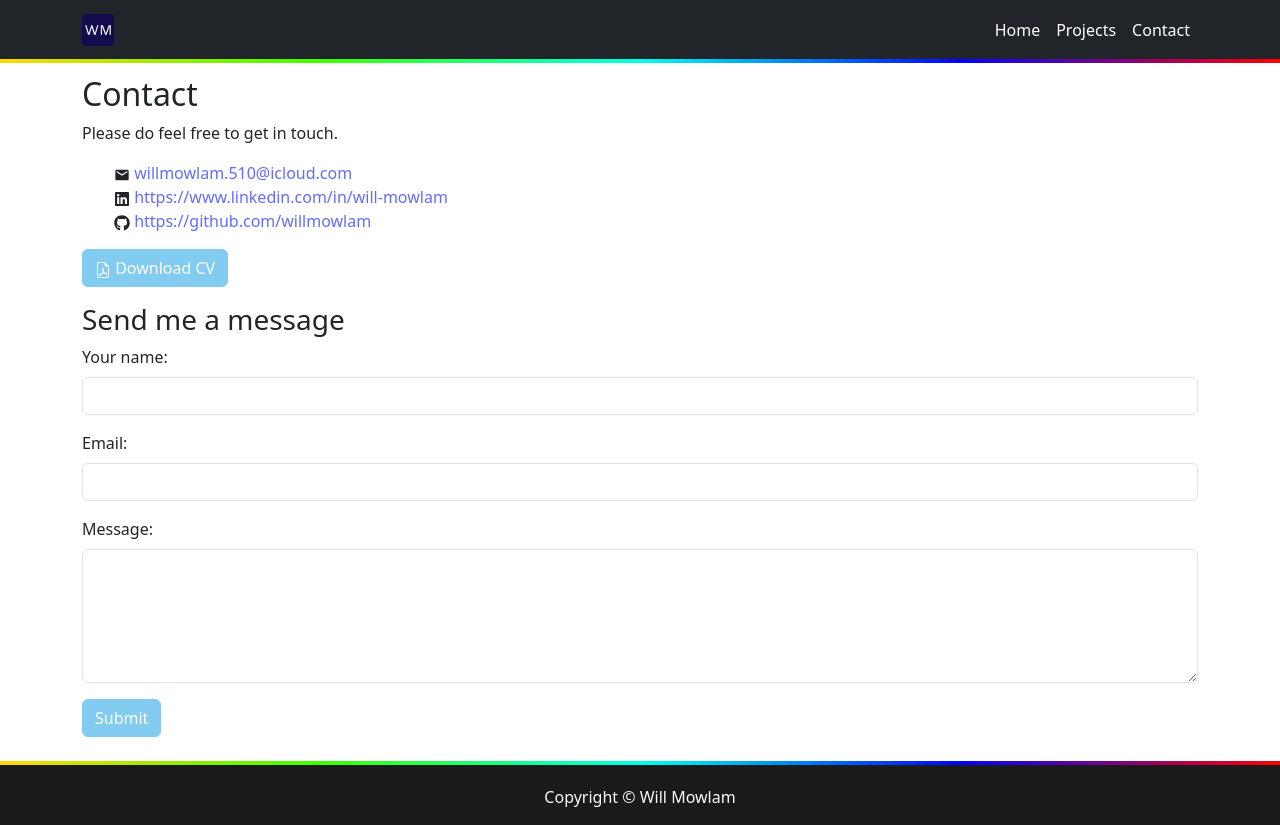
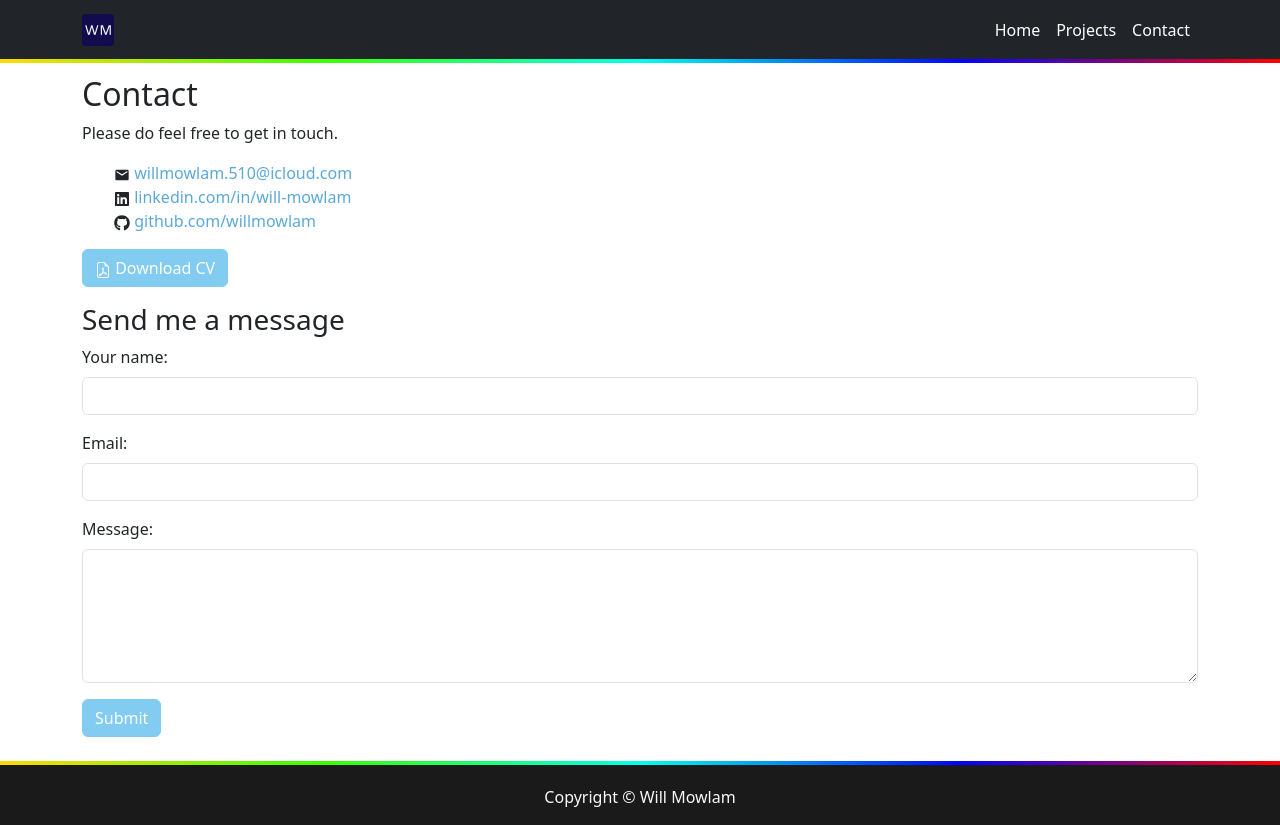
Before and after one commit to willmowlam/nebulus-react-portfolio, a React (Vite) app: page /contact in a window 1280 px wide. Built offline with nearby package versions, Linux system fonts and the light colour scheme.

Commit message:
Simplify url in links; improve link colours

```diff
--- a/src/components/Pages/Contact.jsx
+++ b/src/components/Pages/Contact.jsx
@@ -16,8 +16,8 @@ function Contact() {
       <p>Please do feel free to get in touch.</p>
       <ul style={{ listStyleType: 'none' }}>
         <li><MdEmail />&nbsp;<a href="mailto:willmowlam.510@icloud.com">willmowlam.510@icloud.com</a></li>
-        <li><FaLinkedin />&nbsp;<a href="https://www.linkedin.com/in/will-mowlam">https://www.linkedin.com/in/will-mowlam</a></li>
-        <li><FaGithub />&nbsp;<a href="https://github.com/willmowlam">https://github.com/willmowlam</a></li>
+        <li><FaLinkedin />&nbsp;<a href="https://www.linkedin.com/in/will-mowlam">linkedin.com/in/will-mowlam</a></li>
+        <li><FaGithub />&nbsp;<a href="https://github.com/willmowlam">github.com/willmowlam</a></li>
       </ul>
       <a href="/assets/files/PDF.text"><Button><BsFileEarmarkPdf /> Download CV</Button></a>
       <ContactForm />
--- a/src/index.css
+++ b/src/index.css
@@ -15,11 +15,11 @@
 
 a {
   font-weight: 500;
-  color: #646cff;
+  color: #5aa9d8;
   text-decoration: inherit;
 }
 a:hover {
-  color: #535bf2;
+  color: #4b8db3;
 }
 
 body {
```
